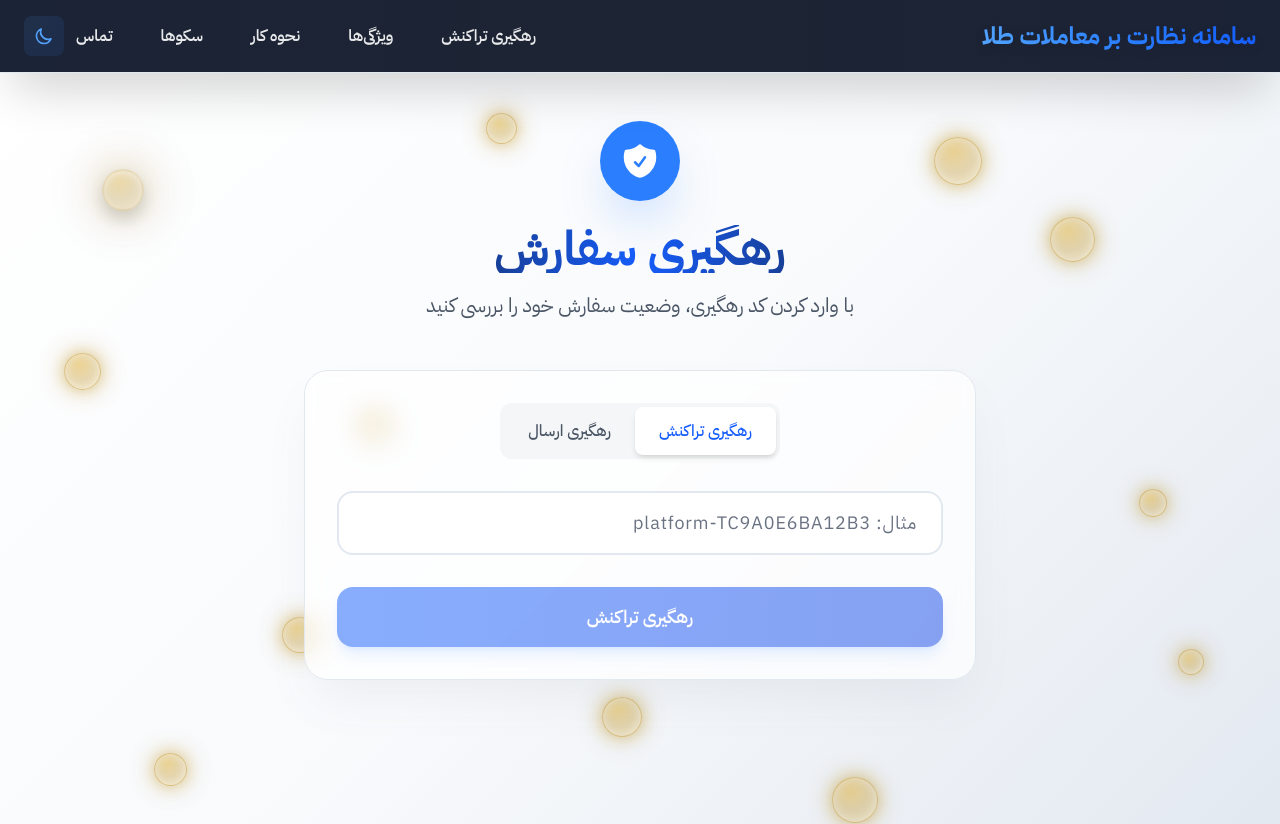
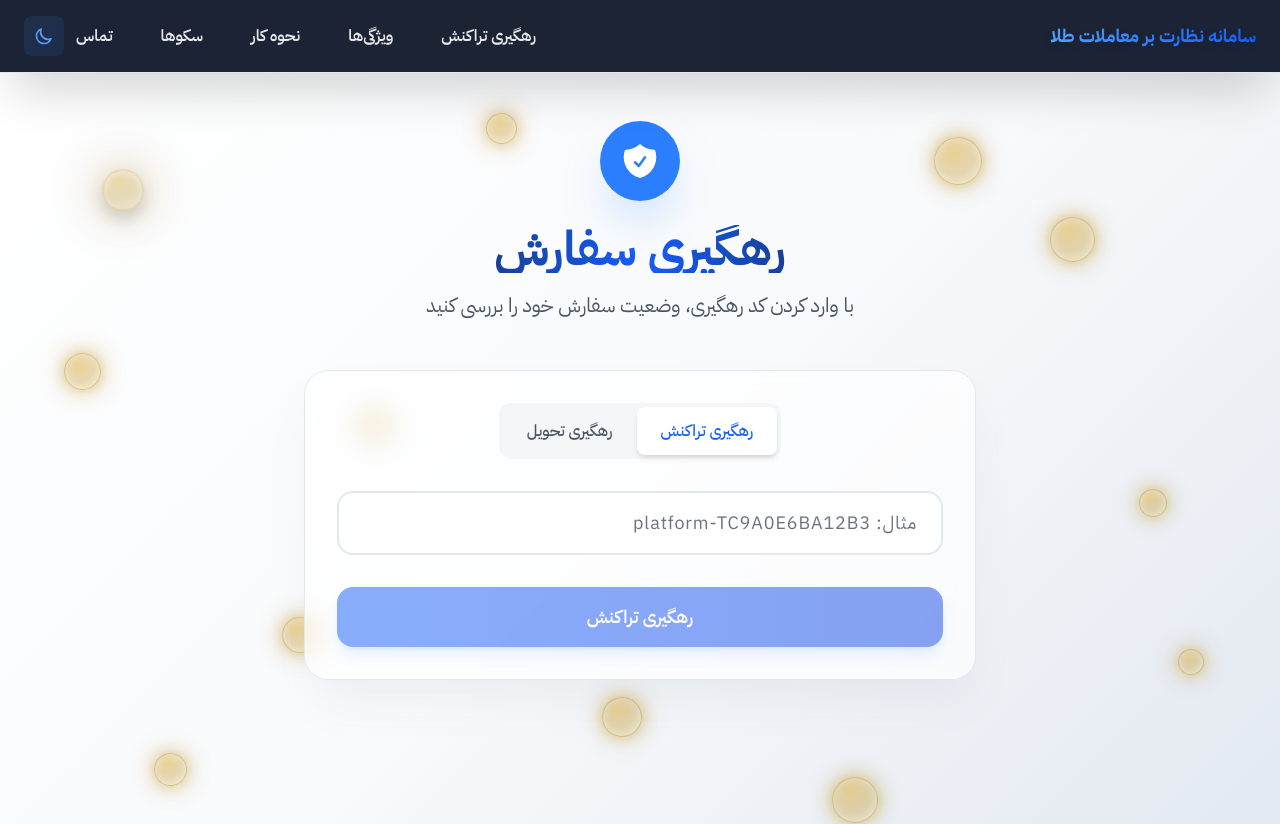
Before and after one commit to omnitired/goldec-landing, a Next.js app: page /track in a window 1280 px wide. Shown: the top 824 px of the page. Built offline with nearby package versions, Linux system fonts and the light colour scheme.

Commit message:
style: update text content and adjust header styling
- Change "رهگیری ارسال" to "رهگیری تحویل" for better clarity
- Reduce header text size from text-2xl to text-lg for better visual balance

```diff
--- a/src/app/track/page.tsx
+++ b/src/app/track/page.tsx
@@ -202,7 +202,7 @@
                         : "text-gray-600 hover:text-gray-900"
                   )}
                 >
-                  رهگیری ارسال
+                  رهگیری تحویل
                 </button>
               </div>
             </div>
--- a/src/components/layout/Header.tsx
+++ b/src/components/layout/Header.tsx
@@ -65,7 +65,7 @@
           {/* <div className="w-12 h-12 bg-gradient-to-br from-blue-400 via-blue-500 to-blue-600 rounded-xl flex items-center justify-center shadow-xl shadow-blue-500/25 group-hover:shadow-blue-500/40 transition-all duration-300 group-hover:scale-105">
             <ShieldIcon className="w-7 h-7 text-white drop-shadow-lg" />
           </div> */}
-          <div className="text-2xl font-black bg-gradient-to-r from-blue-400 via-blue-500 to-blue-600 bg-clip-text text-transparent drop-shadow-lg">
+          <div className="text-lg font-black bg-gradient-to-r from-blue-400 via-blue-500 to-blue-600 bg-clip-text text-transparent drop-shadow-lg">
             {content.brand}
           </div>
         </div>
```
